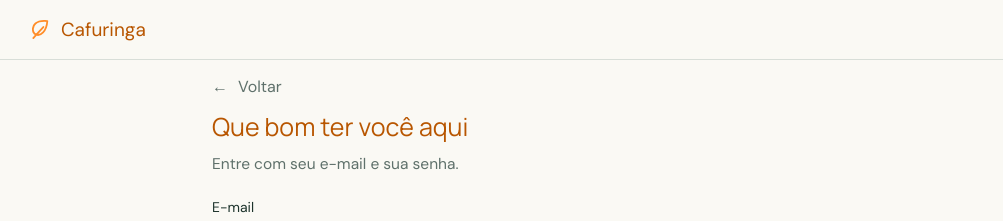
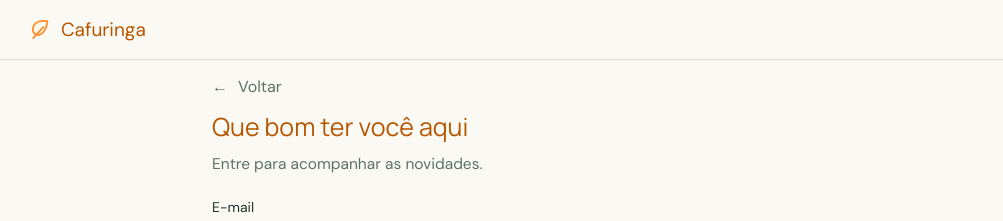
Before and after one commit to mdsreq-fga-unb/REQ-2026.2-T02-RedeCafuringa, a React (Vite) app in the folder app/: page / in a window 1280 px wide. Both pictures are taken after a click on the button "Continuar". Shown: the top 221 px of the page, without its empty margins (48-1051 px from the left). Built offline with nearby package versions, Linux system fonts and the light colour scheme; no server answers.

Commit message:
feat(auth): subtítulo do login por perfil conforme o protótipo

```diff
--- a/app/src/features/auth/LoginPage.tsx
+++ b/app/src/features/auth/LoginPage.tsx
@@ -60,6 +60,12 @@ export function LoginPage({
     const signupPath =
         profile === "consumer" ? "/cadastro/consumidor" : "/cadastro";
 
+    const subtitle = fromContact
+    ? "Acesse sua conta para continuar para o WhatsApp."
+    : profile === "consumer"
+        ? "Entre para acompanhar as novidades."
+        : "Entre para divulgar seus produtos e serviços.";
+
     const handleSubmit = async (event: FormEvent<HTMLFormElement>) => {
         event.preventDefault();
         setFormError("");
@@ -93,11 +99,7 @@ export function LoginPage({
                     ? "Entre para falar com o responsável"
                     : "Que bom ter você aqui"}
             </h1>
-            <p className="body-copy">
-                {fromContact
-                    ? "Acesse sua conta para continuar para o WhatsApp."
-                    : "Entre com seu e-mail e sua senha."}
-            </p>
+            <p className="body-copy">{subtitle}</p>
 
             {registered && (
                 <p className="form-notice" role="status">
```
Also changed, not shown: 1 other file (tests, documents, lock files or other folders).
